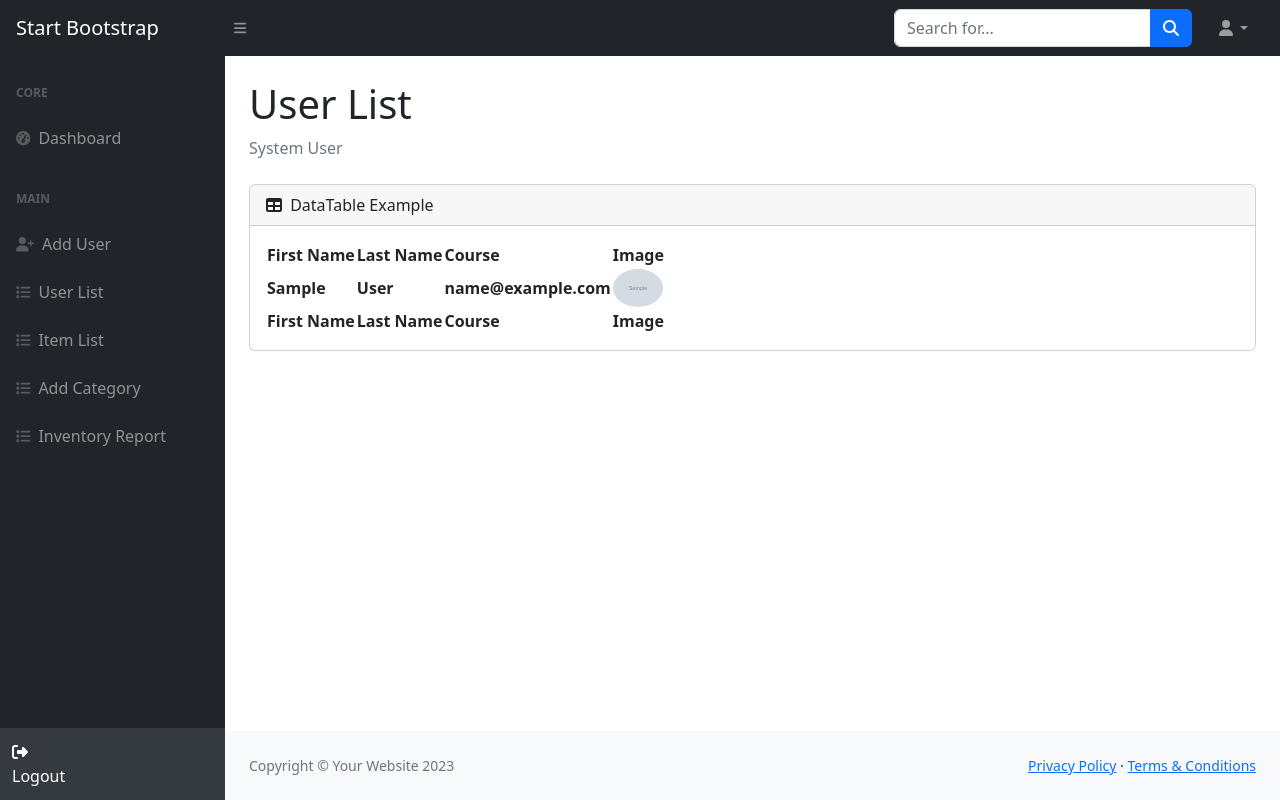
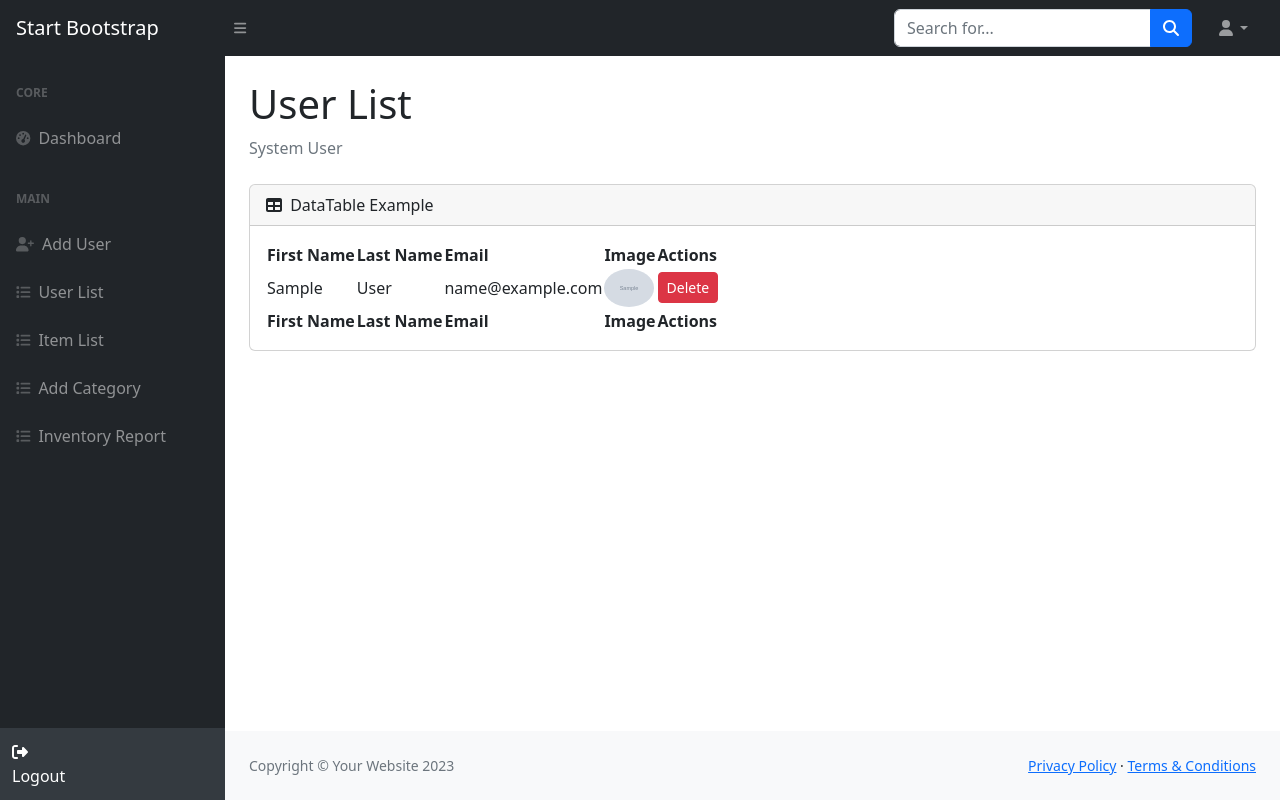
Before and after one commit to andreinew101/MyFirstDjangoProject, a Django app: page /users/ in a window 1280 px wide. Run offline with Django 5.2, Linux system fonts and the light colour scheme; a user stored in the database is signed in; tables that the repository leaves empty hold one stand-in row (values such as "Sample post"); grey boxes marked "Sample" are stand-in pictures; lists and menus that the app fills with data are empty; some libraries are stand-ins or nearby versions.

Commit message:
Oct 20 2025
added delete button in User List

```diff
--- a/fdjangoproj/systemuser/urls.py
+++ b/fdjangoproj/systemuser/urls.py
@@ -10,6 +10,7 @@ urlpatterns = [
     # 🔹 Dashboard and users
     path('dashboard/', views.index, name='index'),
     path('users/', views.userlist, name='userlist'),
+    path('users/delete/<int:pk>/', views.delete_user, name='delete_user'),
     path('adduser/', views.adduser, name='adduser'),
 
     # 🔹 Inventory
--- a/fdjangoproj/systemuser/views.py
+++ b/fdjangoproj/systemuser/views.py
@@ -102,6 +102,17 @@ def adduser(request):
     # Django users can choose all positions
 
     return render(request, 'systemuser/adduser.html', {'form': form})
+
+
+# 🔹 DELETE USER (requires admin/manager)
+@admin_manager_required
+def delete_user(request, pk):
+    user = get_object_or_404(SystemUser, id=pk)
+    if request.method == 'POST':
+        user.delete()
+        messages.success(request, 'User deleted successfully!')
+        return redirect('userlist')
+    return render(request, 'systemuser/confirm_delete_user.html', {'user': user})
 
 
 #============================= INVENTORY ITEMS ==========================
--- a/fdjangoproj/templates/systemuser/userlist.html
+++ b/fdjangoproj/templates/systemuser/userlist.html
@@ -28,25 +28,28 @@
                                         <tr>
                                             <th>First Name</th>
                                             <th>Last Name</th>
-                                            <th>Course</th>
+                                            <th>Email</th>
                                             <th>Image</th>
+                                            <th>Actions</th>
                                         </tr>
                                     </thead>
                                     <tfoot>
                                         <tr>
                                             <th>First Name</th>
                                             <th>Last Name</th>
-                                            <th>Course</th>
+                                            <th>Email</th>
                                             <th>Image</th>
+                                            <th>Actions</th>
                                         </tr>
                                     </tfoot>
                                     <tbody>
                                         {% for user in user_list %}
                                         <tr>
-                                            <th>{{ user.first_name }}</th>
-                                            <th>{{ user.last_name}}</th>
-                                            <th>{{ user.email }}</th>
-                                            <th><img src="media/{{ user.user_image }}" alt="userimage" width="50" class="rounded-circle"></th>
+                                            <td>{{ user.first_name }}</td>
+                                            <td>{{ user.last_name}}</td>
+                                            <td>{{ user.email }}</td>
+                                            <td><img src="media/{{ user.user_image }}" alt="userimage" width="50" class="rounded-circle"></td>
+                                            <td><a href="{% url 'delete_user' user.id %}" class="btn btn-danger btn-sm">Delete</a></td>
                                         </tr>
                                         {% endfor %}
                                     </tbody>
```
Also changed, not shown: TODO.md (added, +6 -0 lines), fdjangoproj/templates/systemuser/confirm_delete_user.html (added, +12 -0 lines).
